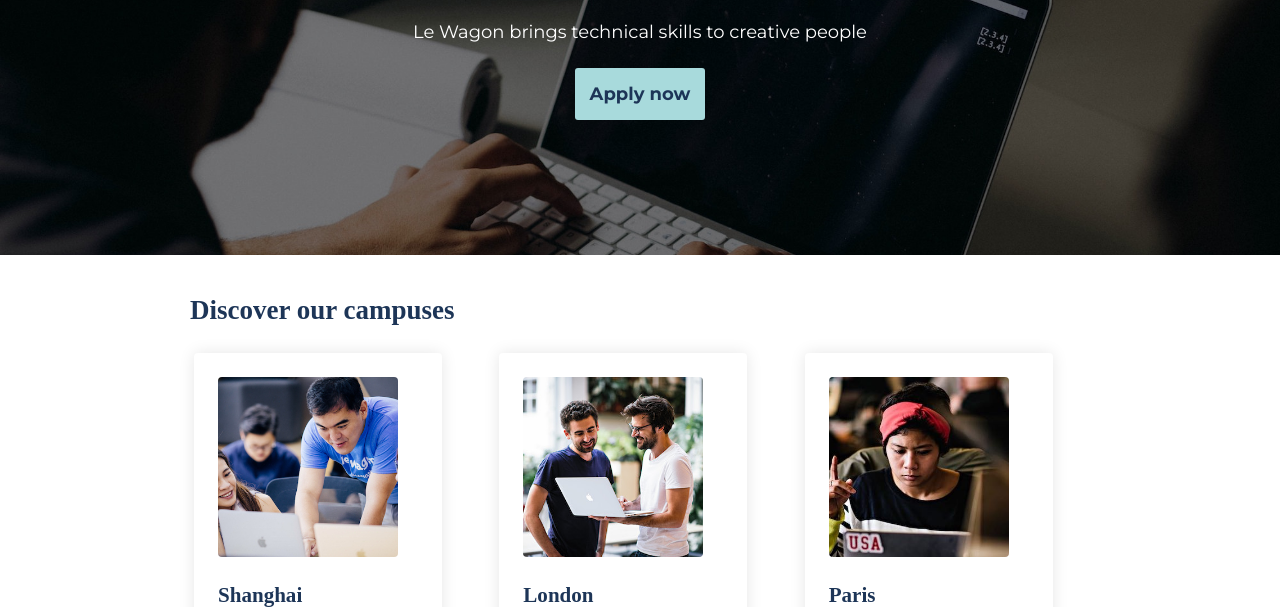
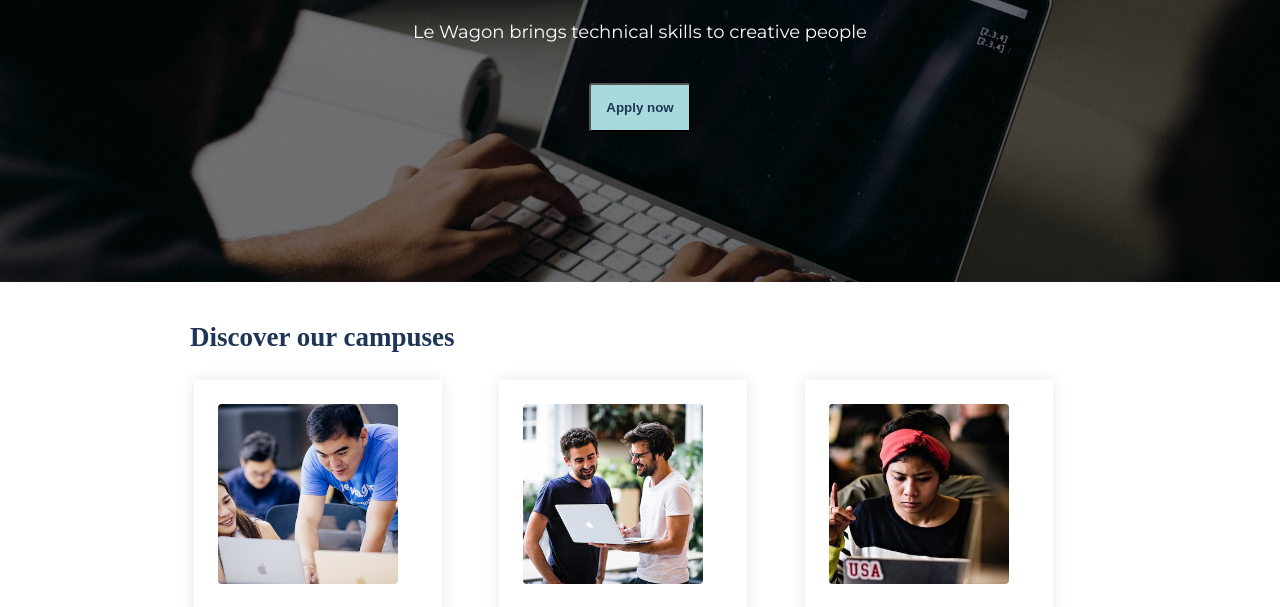
Before and after one commit to JoanaMarquesPT/landing, a plain HTML site: page index.html in a window 1280 px wide. Shown: the part 219-826 px from the top of the page. Drawn offline with Linux system fonts and the light colour scheme; a web font is replaced by a local one.

Commit message:
Add files via upload

```diff
--- a/index.html
+++ b/index.html
@@ -17,7 +17,7 @@
 <div class="banner">
   <h1>Change your life, learn to code</h1>
   <p>Le Wagon brings technical skills to creative people</p>
-  <a onclick="buttonClick" class="btn-blue">Apply now</a>
+  <button onclick="buttonClick" class="btn-blue">Apply now</button>
 </div>
 
 
--- a/style.css
+++ b/style.css
@@ -10,7 +10,7 @@ h1, h2, h3 {
   font-family: "Anta";
 }
 
-a {
+button {
   font-weight: bold;
   text-decoration: none;
   transition: .3s;
@@ -88,7 +88,7 @@ a {
 }
 @media (min-width: 300px)
 .container {
-    width: 400px;
+    width: 200px;
 }
 
 .cards {
```
